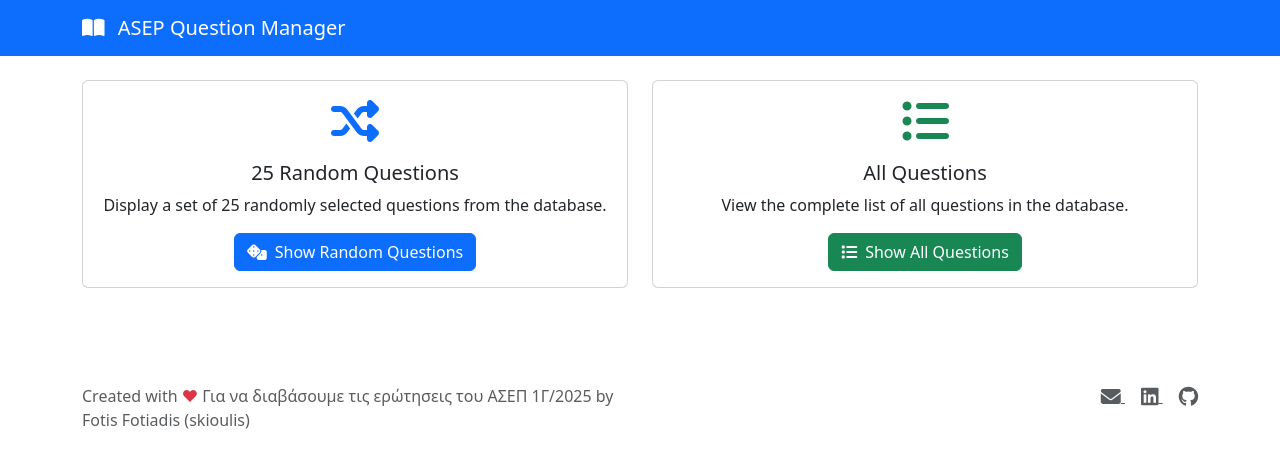
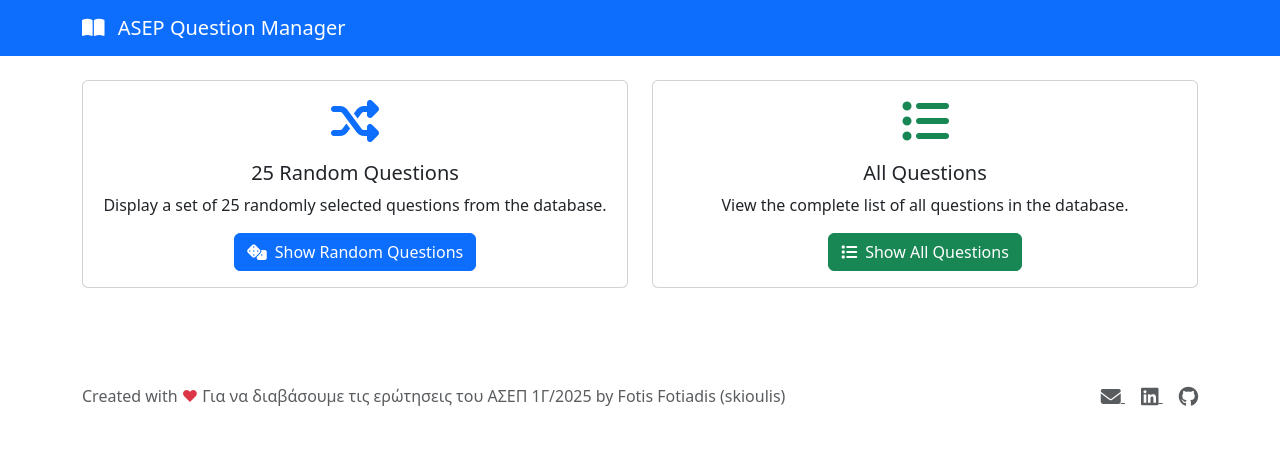
Before and after one commit to Skioulis/Asep-G-2025, a website: page index.html in a window 1280 px wide. Drawn offline with nearby package versions, Linux system fonts and the light colour scheme.

Commit message:
Adjust footer column widths for improved layout responsiveness.

```diff
--- a/index.html
+++ b/index.html
@@ -99,10 +99,10 @@
 
     <footer class="container mt-5 mb-3">
         <div class="row">
-            <div class="col-md-6">
+            <div class="col-md-9">
                 <p class="text-muted">Created with <span class="text-danger">❤</span> Για να διαβάσουμε τις ερώτησεις του ΑΣΕΠ 1Γ/2025 by Fotis Fotiadis (skioulis)</p>
             </div>
-            <div class="col-md-6 text-md-end">
+            <div class="col-md-3 text-md-end">
                 <a href="mailto:fotis.fotiadis.85@gmail.com" class="text-muted me-3" title="Email">
                     <i class="fas fa-envelope fa-lg"></i>
                 </a>
```
